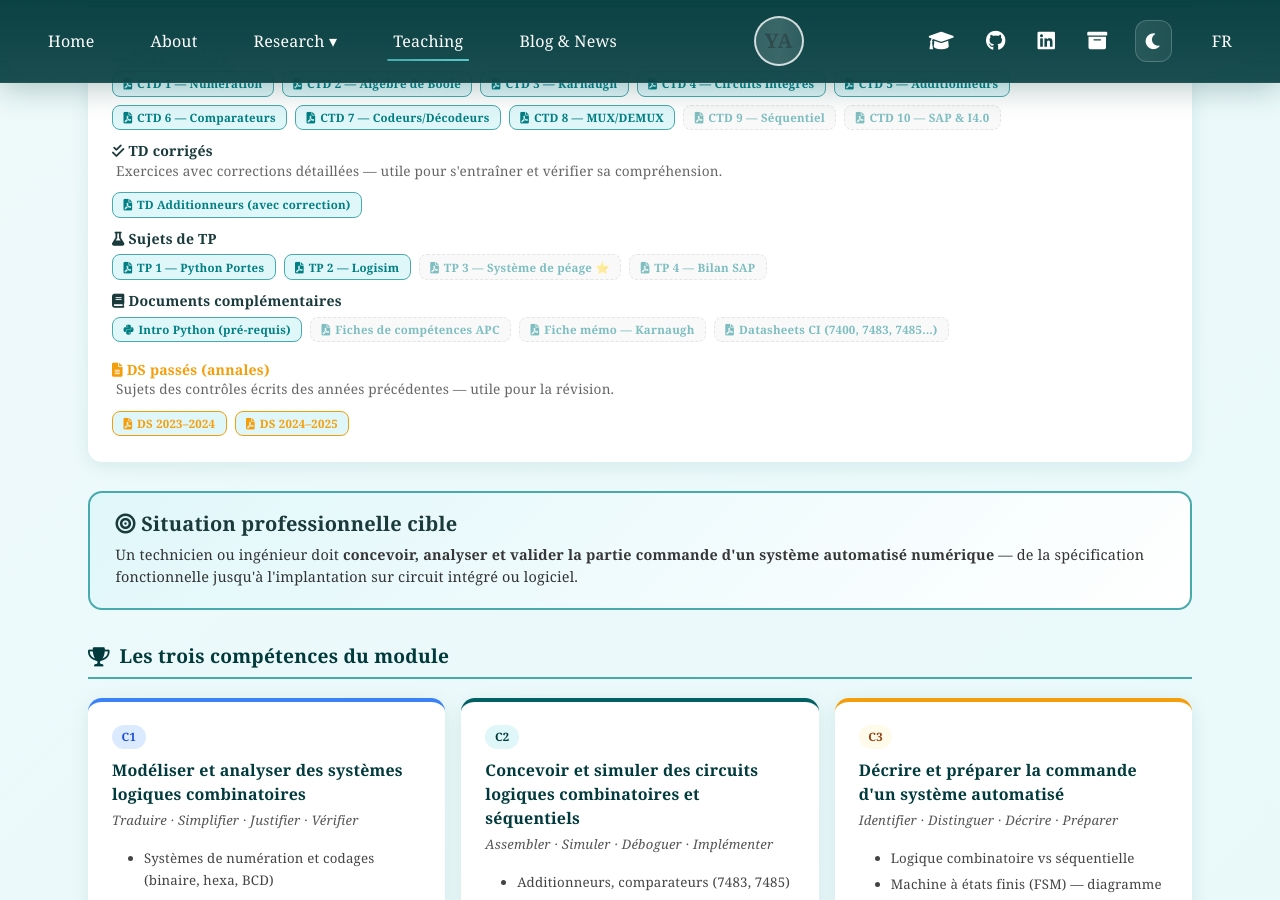
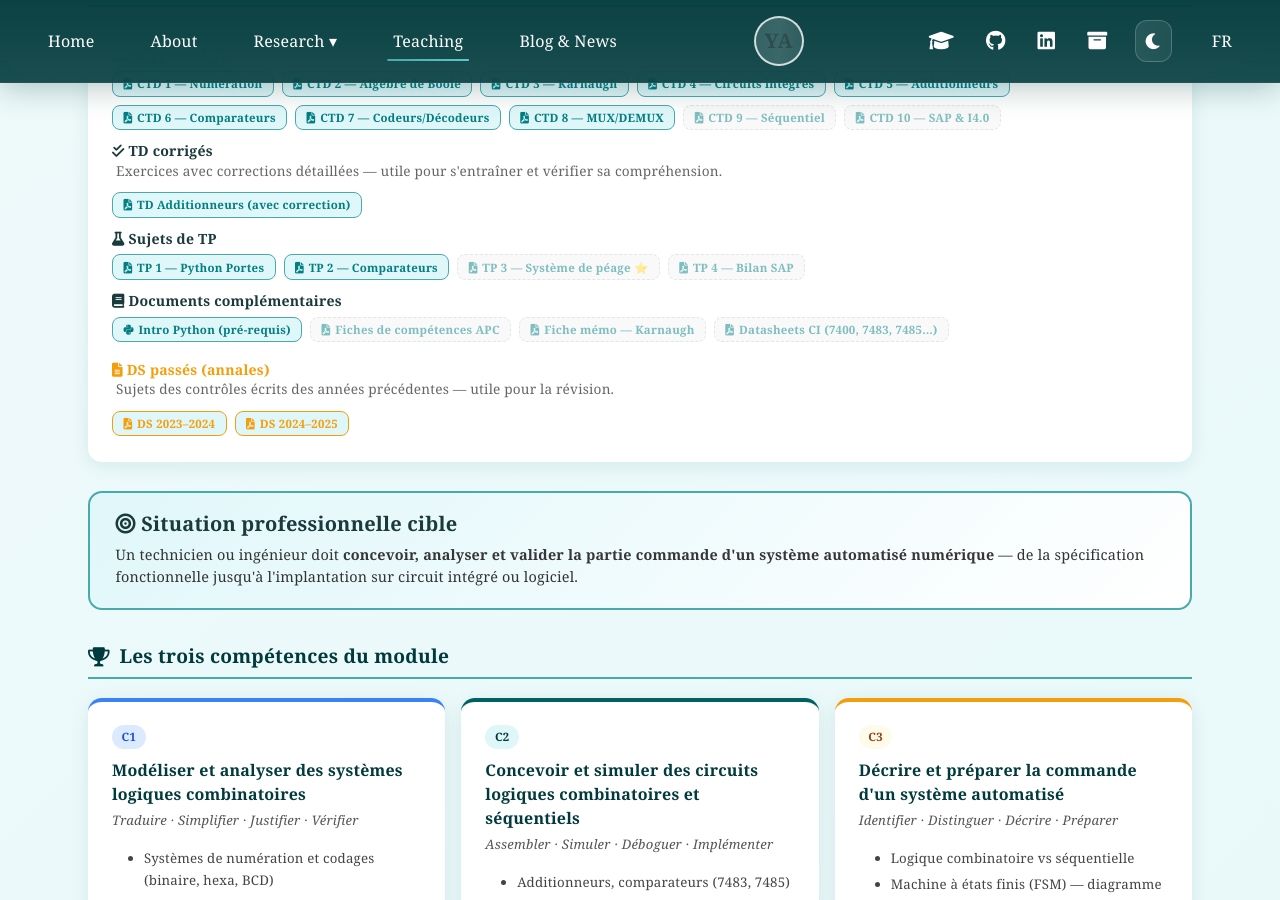
Before and after one commit to adagolodjo/adagolodjo.github.io, a Jekyll site: the page built from docs/teaching/courses/modelisation-production.md, in a window 1280 px wide and 900 px high, scrolled down 842 px. Built offline with Jekyll 4.4.1, drawn with Linux system fonts in a browser that asks for light colours; some web fonts are replaced.

Commit message:
update cours

```diff
--- a/docs/teaching/courses/modelisation-production.md
+++ b/docs/teaching/courses/modelisation-production.md
@@ -225,7 +225,7 @@
   <h4><i class="fas fa-flask"></i> Sujets de TP</h4>
   <div class="li-res-row">
     <a href="https://nextcloud.univ-lille.fr/index.php/s/rtgM427ze9ACYPr" target="_blank" rel="noopener" class="li-pdf-btn"><i class="fas fa-file-pdf"></i> TP 1 — Python Portes</a>
-    <a href="https://nextcloud.univ-lille.fr/index.php/s/L6KpycHmZFaJ8xB" target="_blank" rel="noopener" class="li-pdf-btn"><i class="fas fa-file-pdf"></i> TP 2 — Logisim</a>
+    <a href="https://nextcloud.univ-lille.fr/index.php/s/L6KpycHmZFaJ8xB" target="_blank" rel="noopener" class="li-pdf-btn"><i class="fas fa-file-pdf"></i> TP 2 — Comparateurs</a>
     <a href="#" class="li-pdf-btn placeholder"><i class="fas fa-file-pdf"></i> TP 3 — Système de péage ⭐</a>
     <a href="#" class="li-pdf-btn placeholder"><i class="fas fa-file-pdf"></i> TP 4 — Bilan SAP</a>
   </div>
```
